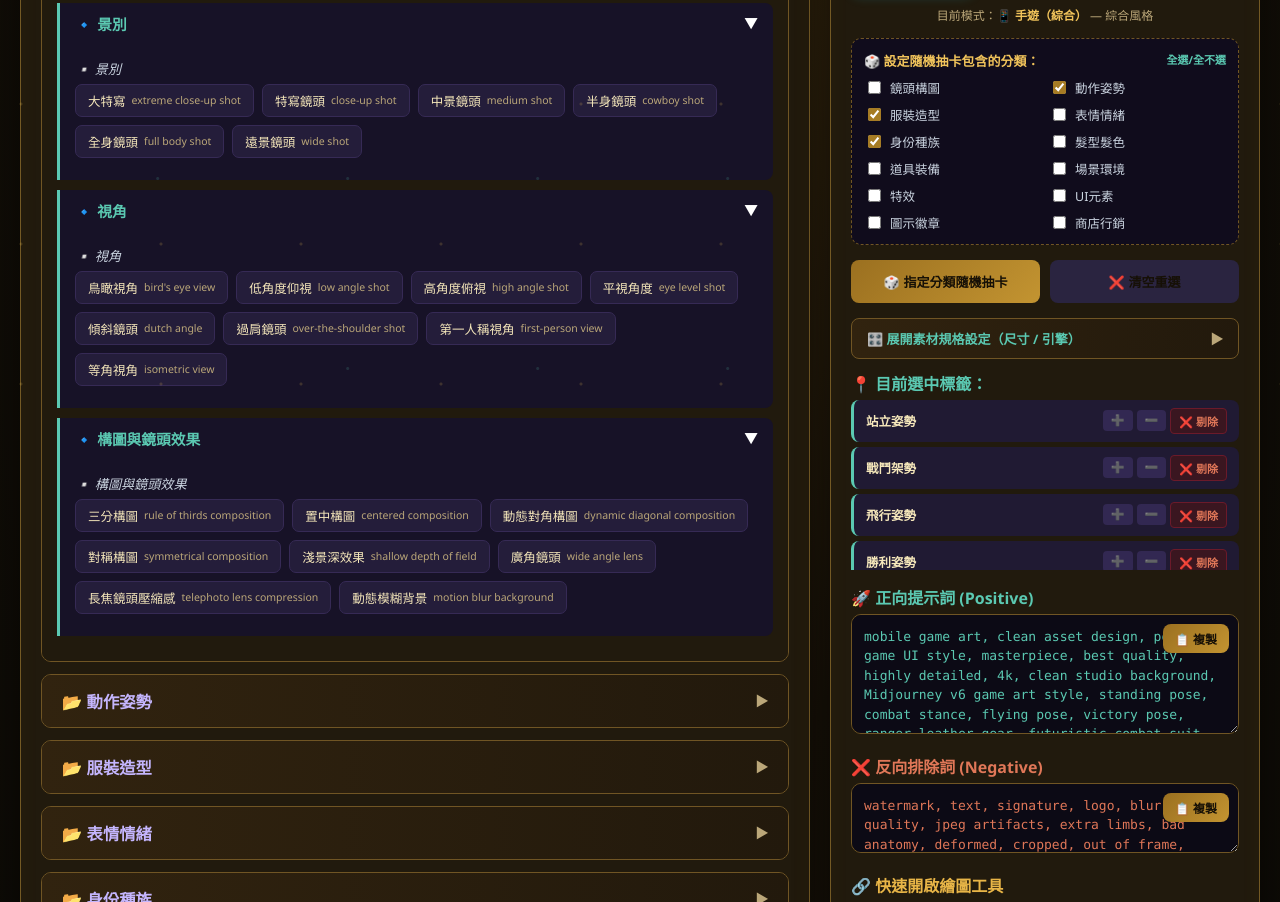
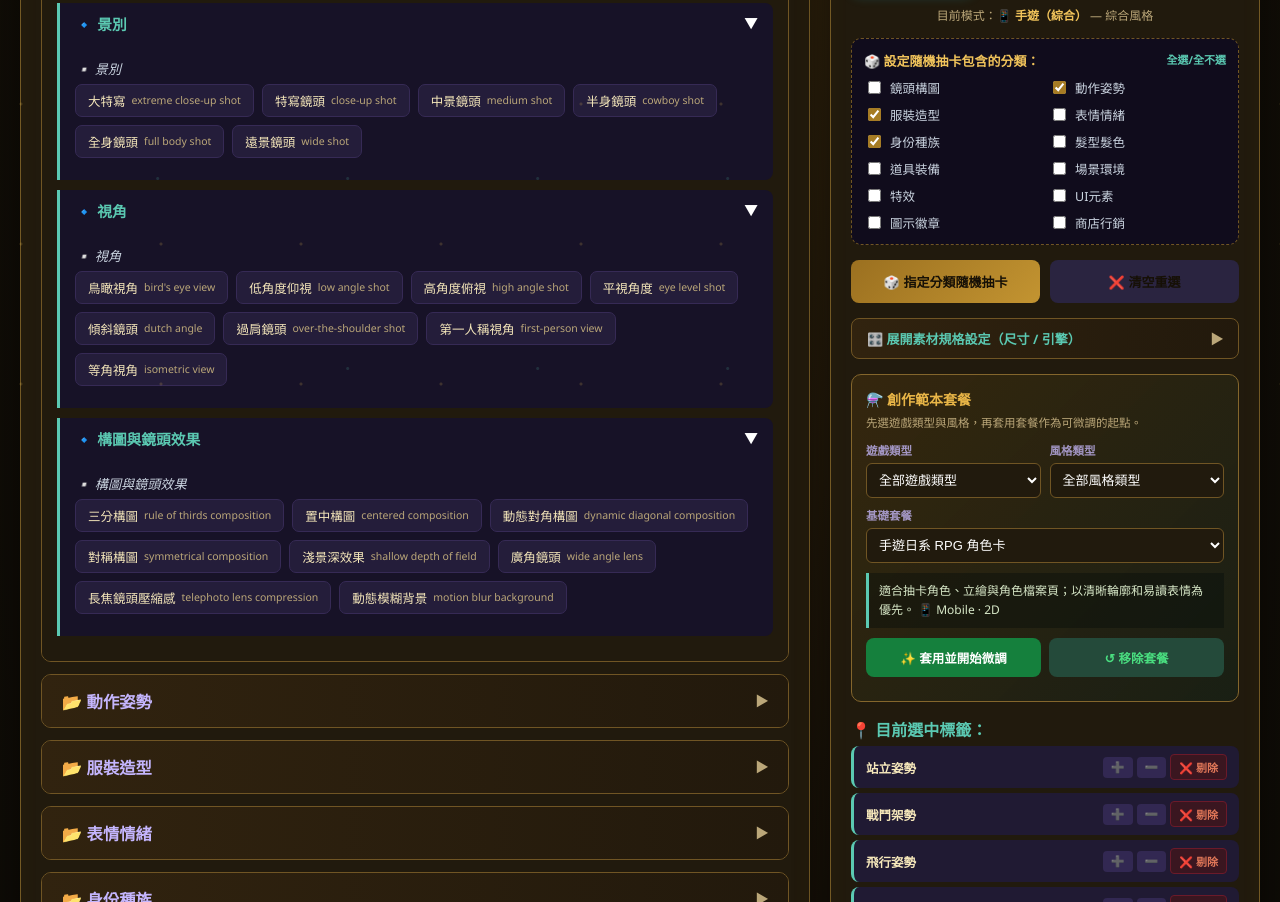
Before and after one commit to kikulu/GameAssetWizard, a website: page index.html in a window 1280 px wide. Shown: the part 344-1246 px from the top of the page. Drawn offline with Linux system fonts and the light colour scheme.

Commit message:
feat: add game and art style starter templates

```diff
--- /dev/null
+++ b/assets/css/templates.css
@@ -0,0 +1,4 @@
+.template-panel { margin: 15px 0; padding: 14px; border: 1px solid #84662c; border-radius: 10px; background: linear-gradient(135deg, rgba(75,53,14,.48), rgba(20,34,25,.6)); }
+.template-panel-title { color: var(--gold); font-weight: bold; font-size: 14px; }
+.template-panel-note { margin: 5px 0 11px; color: var(--text-muted); font-size: 11.5px; line-height: 1.5; }
+.template-description { min-height: 44px; margin: 10px 0; padding: 9px 10px; border-left: 3px solid var(--accent); background: rgba(6, 13, 10, .42); color: #d7e7c7; font-size: 12px; line-height: 1.55; }
--- a/assets/js/app.js
+++ b/assets/js/app.js
@@ -3,6 +3,9 @@ let baseConfig = null;      // base_settings.json
 let profilesConfig = null;  // profiles.json
 let globalMatrix = {};      // 各分類詞庫 { sheetName: {...} }
 let activeSelections = new Map();
+// Set by templates.js. Keep the package layer separate so users can still fine-tune tags.
+let templatePrompt = '';
+let templateNegative = '';
 
 let currentPlatform = "mobile"; // mobile | steam
 let currentDimension = "general"; // general | 2d | 3d
@@ -283,7 +286,7 @@ function buildBasePrompt() {
     const bg = document.getElementById('dt-bg').value;
     const quality = document.getElementById('dt-quality').value;
     const styleTags = profile ? profile.styleTags : "game asset";
-    return `${styleTags}, ${quality}, ${bg}, ${model}`;
+    return [styleTags, quality, bg, model, templatePrompt].filter(Boolean).join(', ');
 }
 
 function updateUIAndOutput() {
@@ -334,7 +337,8 @@ function updateUIAndOutput() {
     document.getElementById('positivePrompt').value = activeTokens.length > 0
         ? `${basePositive}, ${activeTokens.join(', ')}`
         : basePositive;
-    document.getElementById('negativePrompt').value = baseConfig ? baseConfig.baseNegative : '';
+    const baseNegative = baseConfig ? baseConfig.baseNegative : '';
+    document.getElementById('negativePrompt').value = [baseNegative, templateNegative].filter(Boolean).join(', ');
 }
 
 function clearAllSelection() { activeSelections.clear(); updateUIAndOutput(); }
--- /dev/null
+++ b/assets/js/templates.js
@@ -0,0 +1,50 @@
+let creativeTemplates = [];
+
+function option(select, value, label) { const item = document.createElement('option'); item.value = value; item.textContent = label; select.appendChild(item); }
+function selectedCreativeTemplate() { return creativeTemplates.find(item => item.id === document.getElementById('template-package').value); }
+
+function refreshCreativeTemplatePackages() {
+    const gameType = document.getElementById('template-game-type').value;
+    const styleType = document.getElementById('template-style-type').value;
+    const packages = creativeTemplates.filter(item => (!gameType || item.gameType === gameType) && (!styleType || item.styleType === styleType));
+    const select = document.getElementById('template-package'); select.innerHTML = '';
+    packages.forEach(item => option(select, item.id, item.label));
+    updateCreativeTemplateDescription();
+}
+
+function updateCreativeTemplateDescription() {
+    const item = selectedCreativeTemplate();
+    document.getElementById('template-description').textContent = item ? `${item.description} ${item.platform === 'mobile' ? '📱 Mobile' : '🖥️ Steam/PC'} · ${item.dimension.toUpperCase()}` : '找不到符合條件的套餐，請調整篩選。';
+}
+
+function applyCreativeTemplate() {
+    const item = selectedCreativeTemplate();
+    if (!item) return;
+    templatePrompt = item.prompt;
+    templateNegative = item.negative;
+    setPlatform(item.platform);
+    setDimension(item.dimension);
+    updateUIAndOutput();
+    document.getElementById('template-description').textContent = `✅ 已套用「${item.label}」。現在可從詞庫加入標籤、調整權重與產圖參數。`;
+}
+
+function clearCreativeTemplate() {
+    templatePrompt = ''; templateNegative = ''; updateUIAndOutput();
+    updateCreativeTemplateDescription();
+}
+
+async function loadCreativeTemplates() {
+    try {
+        const response = await fetch('config_sheets/templates.json');
+        if (!response.ok) throw new Error(`HTTP ${response.status}`);
+        creativeTemplates = (await response.json()).templates || [];
+        const gameSelect = document.getElementById('template-game-type'), styleSelect = document.getElementById('template-style-type');
+        option(gameSelect, '', '全部遊戲類型'); [...new Set(creativeTemplates.map(item => item.gameType))].forEach(item => option(gameSelect, item, item));
+        option(styleSelect, '', '全部風格類型'); [...new Set(creativeTemplates.map(item => item.styleType))].forEach(item => option(styleSelect, item, item));
+        gameSelect.addEventListener('change', refreshCreativeTemplatePackages);
+        styleSelect.addEventListener('change', refreshCreativeTemplatePackages);
+        document.getElementById('template-package').addEventListener('change', updateCreativeTemplateDescription);
+        refreshCreativeTemplatePackages();
+    } catch (error) { document.getElementById('template-description').textContent = `❌ 無法載入套餐：${error.message}`; }
+}
+window.addEventListener('DOMContentLoaded', loadCreativeTemplates);
--- /dev/null
+++ b/config_sheets/templates.json
@@ -0,0 +1,11 @@
+{
+  "templates": [
+    {"id":"mobile-anime-rpg","gameType":"角色扮演 RPG","styleType":"日系 2D 動畫","label":"手遊日系 RPG 角色卡","description":"適合抽卡角色、立繪與角色檔案頁；以清晰輪廓和易讀表情為優先。","platform":"mobile","dimension":"2d","prompt":"anime game character, full body character sheet, dynamic heroic pose, clean silhouette, vibrant cel shading, gacha game illustration","negative":"photorealistic, busy background, illegible details"},
+    {"id":"mobile-casual","gameType":"休閒／模擬","styleType":"可愛 3D","label":"休閒手遊 3D 道具／角色","description":"適合農場、料理與生活模擬遊戲；強調明亮、圓潤且在小螢幕可辨識。","platform":"mobile","dimension":"3d","prompt":"cute casual mobile game asset, rounded shapes, friendly proportions, pastel colors, polished 3d render, readable icon silhouette","negative":"dark horror, realistic grime, tiny unreadable details"},
+    {"id":"mobile-card-battle","gameType":"卡牌／策略","styleType":"奇幻插畫","label":"策略卡牌奇幻角色","description":"適合卡牌框、英雄半身像與技能演出；以戲劇光影與清楚焦點為主。","platform":"mobile","dimension":"2d","prompt":"fantasy card game hero, dramatic rim light, ornate costume, readable portrait composition, premium collectible card illustration","negative":"flat lighting, cropped face, text, watermark"},
+    {"id":"steam-dark-fantasy","gameType":"角色扮演 RPG","styleType":"黑暗奇幻 3D","label":"Steam 黑暗奇幻概念圖","description":"適合 Steam RPG 的角色、敵人與場景概念；優先呈現材質、尺度與氛圍。","platform":"steam","dimension":"3d","prompt":"dark fantasy AAA game concept art, cinematic lighting, weathered materials, intricate armor, atmospheric depth, Unreal Engine render","negative":"cute chibi, flat vector, oversaturated colors"},
+    {"id":"steam-cozy","gameType":"休閒／模擬","styleType":"溫馨繪本 2D","label":"Steam 溫馨模擬場景","description":"適合療癒、農場與建造類遊戲；以溫暖光線和可探索的場景層次為主。","platform":"steam","dimension":"2d","prompt":"cozy indie game environment, storybook illustration, warm golden hour, inviting composition, handcrafted details, soft painterly texture","negative":"horror, harsh neon, photorealistic people"},
+    {"id":"steam-scifi","gameType":"射擊／動作","styleType":"科幻 3D","label":"科幻動作武器／介面素材","description":"適合武器、載具、HUD 和宣傳圖；保留明確輪廓與高科技材質對比。","platform":"steam","dimension":"3d","prompt":"sci-fi action game asset, hard surface design, emissive cyan accents, tactical silhouette, premium 3d game render, high contrast","negative":"medieval, fantasy wood, blurry outline"},
+    {"id":"indie-pixel","gameType":"Roguelike／動作","styleType":"像素藝術","label":"獨立 Roguelike 像素素材","description":"適合角色、道具與小型場景設計；強調有限色盤和明確可讀性。","platform":"steam","dimension":"2d","prompt":"pixel art roguelike game asset, limited color palette, crisp pixel clusters, readable silhouette, retro game sprite design","negative":"photorealistic, smooth gradients, 3d render"}
+  ]
+}
--- a/index.html
+++ b/index.html
@@ -7,6 +7,7 @@
 <link rel="stylesheet" href="assets/css/styles.css">
 <link rel="stylesheet" href="assets/css/generation.css">
 <link rel="stylesheet" href="assets/css/alchemy.css">
+<link rel="stylesheet" href="assets/css/templates.css">
 </head>
 <body>
 
@@ -108,6 +109,18 @@
                 </div>
             </div>
 
+            <div class="template-panel" id="template-panel">
+                <div class="template-panel-title">⚗️ 創作範本套餐</div>
+                <p class="template-panel-note">先選遊戲類型與風格，再套用套餐作為可微調的起點。</p>
+                <div class="advanced-grid">
+                    <div class="setting-field"><label for="template-game-type">遊戲類型</label><select id="template-game-type"></select></div>
+                    <div class="setting-field"><label for="template-style-type">風格類型</label><select id="template-style-type"></select></div>
+                    <div class="setting-field wide-field"><label for="template-package">基礎套餐</label><select id="template-package"></select></div>
+                </div>
+                <div id="template-description" class="template-description">載入套餐中…</div>
+                <div class="dt-btn-row"><button class="dt-btn generate" onclick="applyCreativeTemplate()">✨ 套用並開始微調</button><button class="dt-btn test" onclick="clearCreativeTemplate()">↺ 移除套餐</button></div>
+            </div>
+
             <h4 style="margin: 5px 0 5px 0; color: var(--accent);">📍 目前選中標籤：</h4>
             <div id="selectedDisplayList" style="max-height: 170px; overflow-y: auto; margin-bottom: 15px;">
                 <span style="color:var(--text-muted); font-size: 13px;">尚未選取任何標籤...</span>
@@ -200,5 +213,6 @@
 <script src="assets/js/app.js" defer></script>
 <script src="assets/js/generation.js" defer></script>
 <script src="assets/js/i18n.js" defer></script>
+<script src="assets/js/templates.js" defer></script>
 </body>
 </html>
--- a/package.json
+++ b/package.json
@@ -1,6 +1,6 @@
 {
   "name": "game-asset-prompt-generator",
-  "version": "1.0.1",
+  "version": "1.1.0",
   "private": true,
   "description": "以詞庫驅動的遊戲美術提示詞產生器，支援 Draw Things 本機產圖。",
   "scripts": {
```
Also changed, not shown: docs/DEVELOPMENT.md (+4 -0 lines), README.md.
